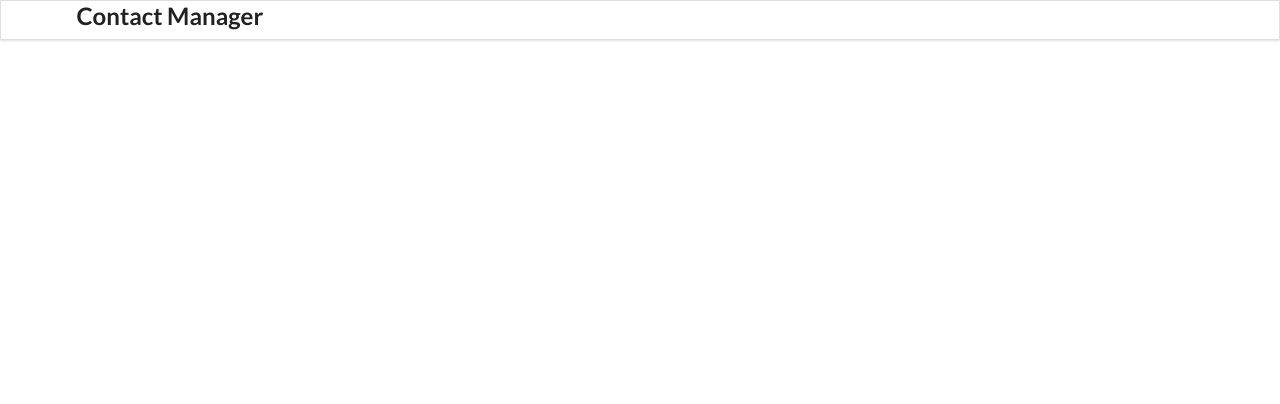
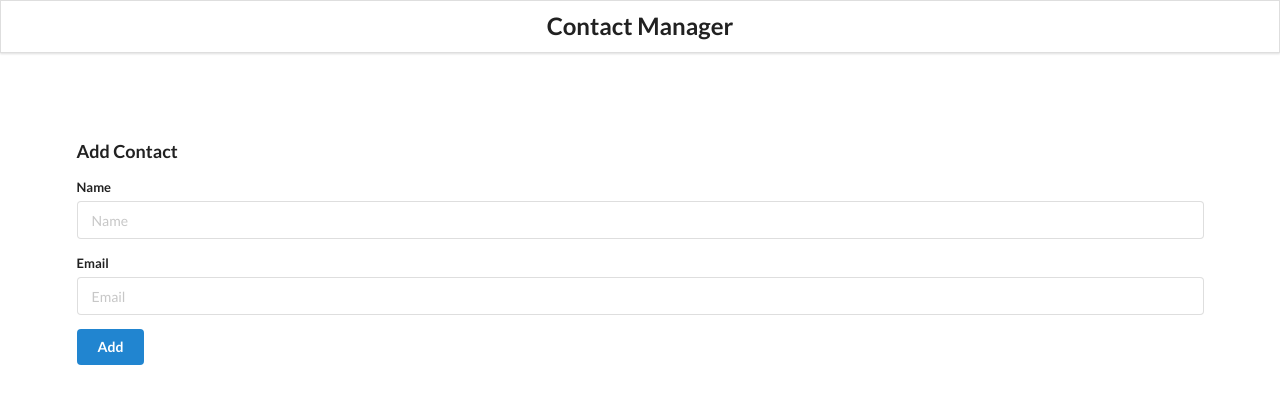
Before and after one commit to Guneet13/contacts-manager, a React (Create React App) app in the folder client/: page / in a window 1280 px wide. Shown: the top 404 px of the page. Built offline with nearby package versions, Linux system fonts and the light colour scheme.

Commit message:
added AddContact comp. & configured css for header

```diff
--- a/client/public/index.html
+++ b/client/public/index.html
@@ -24,7 +24,7 @@
       work correctly both with client-side routing and a non-root public URL.
       Learn how to configure a non-root public URL by running `npm run build`.
     -->
-    <title>React App</title>
+    <title>Contact Manager App</title>
   </head>
   <body>
     <noscript>You need to enable JavaScript to run this app.</noscript>
--- a/client/src/App.css
+++ b/client/src/App.css
@@ -1,38 +1,8 @@
-.App {
-  text-align: center;
+.main {
+  margin-top: 10em;
 }
 
-.App-logo {
-  height: 40vmin;
-  pointer-events: none;
+.center {
+  justify-content: center;
+  padding: 10px;
 }
-
-@media (prefers-reduced-motion: no-preference) {
-  .App-logo {
-    animation: App-logo-spin infinite 20s linear;
-  }
-}
-
-.App-header {
-  background-color: #282c34;
-  min-height: 100vh;
-  display: flex;
-  flex-direction: column;
-  align-items: center;
-  justify-content: center;
-  font-size: calc(10px + 2vmin);
-  color: white;
-}
-
-.App-link {
-  color: #61dafb;
-}
-
-@keyframes App-logo-spin {
-  from {
-    transform: rotate(0deg);
-  }
-  to {
-    transform: rotate(360deg);
-  }
-}
--- a/client/src/App.js
+++ b/client/src/App.js
@@ -1,15 +1,15 @@
 import React from 'react';
 import './App.css';
 import Header from './components/Header';
-//import AddContact from './components/AddContact';
+import AddContact from './components/AddContact';
 //import ContactList from './components/ContactList';
 
 function App() {
   return (
     <div>
       <Header />
-      {/*<AddContact />
-      <ContactList />*/}
+      <AddContact />
+      {/*<ContactList />*/}
     </div>
   );
 }
--- a/client/src/components/AddContact.js
+++ b/client/src/components/AddContact.js
@@ -0,0 +1,26 @@
+import React from 'react';
+
+//class component
+class AddContact extends React.Component{
+  render() {
+    return (
+      <div className='ui main container'>
+        <h3>Add Contact</h3>
+        <form className='ui form'>
+          <div className='field'>
+            <label>Name</label>
+            <input type='text' name='name' placeholder='Name' />
+          </div>
+          <div className='field'>
+            <label>Email</label>
+            <input type='text' name='email' placeholder='Email' />
+          </div>
+          <button className='ui button blue'>Add</button>
+        </form>
+
+      </div>
+    );
+  }
+};
+
+export default AddContact;
```
